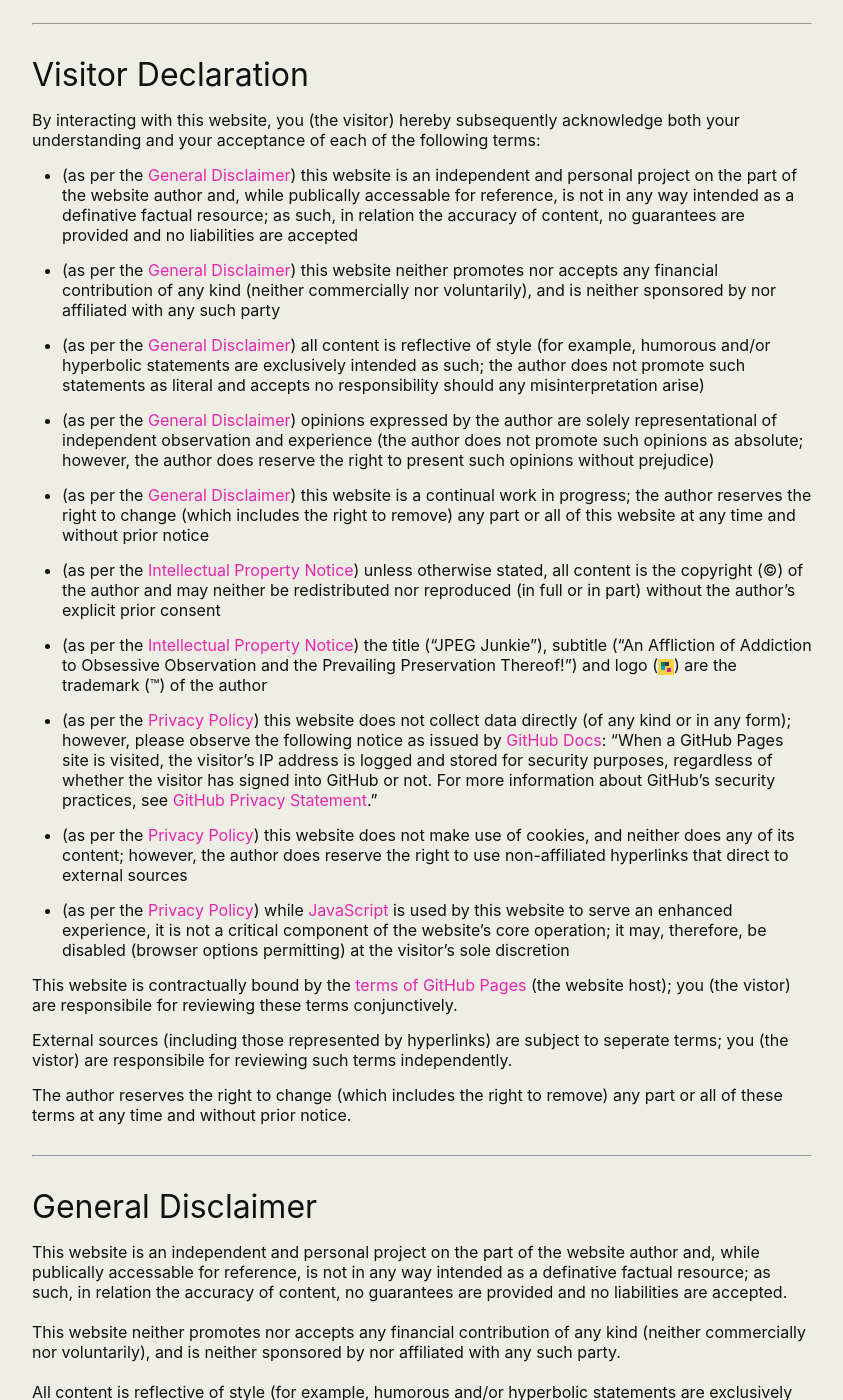
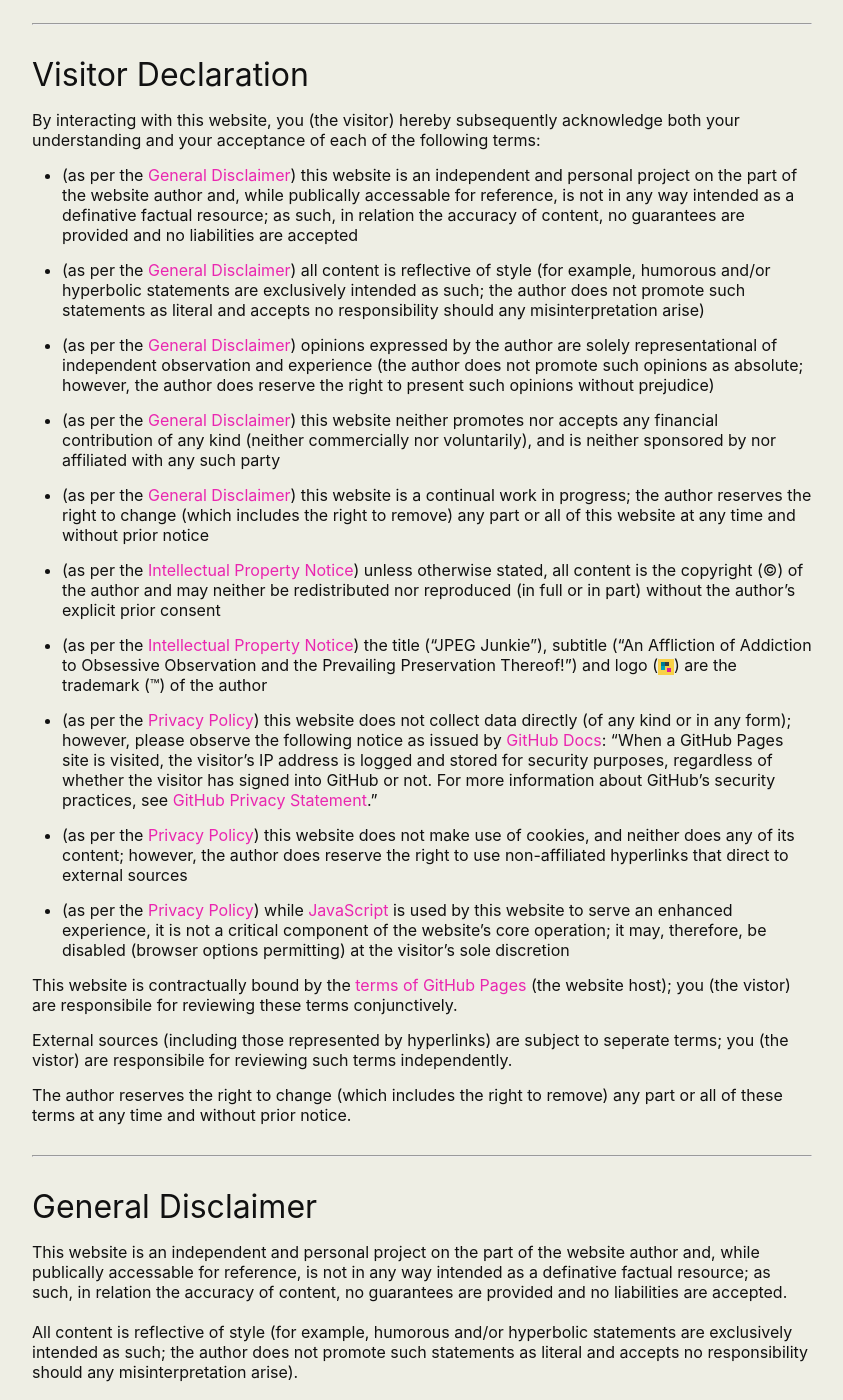
Before and after one commit to martbetz/martbetz.github.io, a Jekyll site: the page built from terms-and-conditions.md, in a window 1280 px wide and 1400 px high, scrolled down 313 px. Shown: the whole window, without its empty margins (218-1061 px from the left). Built offline with Jekyll 4.4.1, drawn with Linux system fonts in a browser that asks for light colours; some of the changed text lies outside the part shown.

Commit message:
Update terms-and-conditions.md

```diff
--- a/terms-and-conditions.md
+++ b/terms-and-conditions.md
@@ -45,11 +45,7 @@
 (as per the <a href="#disclaimer">General Disclaimer</a>) the author provides no guarantees regarding the accuracy of the website’s content; nor does the author accept responsibility should any misinterpretation of its content arise
 </li>
 </ul> -->
-<ul>
-<li>
-(as per the <a href="#disclaimer">General Disclaimer</a>) this website neither promotes nor accepts any financial contribution of any kind (neither commercially nor voluntarily), and is neither sponsored by nor affiliated with any such party
-</li>
-</ul>
+
 <ul>
 <li>
 (as per the <a href="#disclaimer">General Disclaimer</a>) all content is reflective of style (for example, humorous and/or hyperbolic statements are exclusively intended as such; the author does not promote such statements as literal and accepts no responsibility should any misinterpretation arise)
@@ -58,6 +54,11 @@
 <ul>
 <li>
 (as per the <a href="#disclaimer">General Disclaimer</a>) opinions expressed by the author are solely representational of independent observation and experience (the author does not promote such opinions as absolute; however, the author does reserve the right to present such opinions without prejudice)
+</li>
+</ul>
+<ul>
+<li>
+(as per the <a href="#disclaimer">General Disclaimer</a>) this website neither promotes nor accepts any financial contribution of any kind (neither commercially nor voluntarily), and is neither sponsored by nor affiliated with any such party
 </li>
 </ul>
 <ul>
@@ -128,13 +129,14 @@
 <br>
 <br>
 The author provides no guarantees regarding the accuracy of the website’s content; nor does the author  accept responsibility should any misinterpretation of its content arise. -->
-This website neither promotes nor accepts any financial contribution of any kind (neither commercially nor voluntarily), and is neither sponsored by nor affiliated with any such party.
-<br>
-<br>
+
 All content is reflective of style (for example, humorous and/or hyperbolic statements are exclusively intended as such; the author does not promote such statements as literal and accepts no responsibility should any misinterpretation arise).
 <br>
 <br>
 Opinions expressed by the author are solely representational of independent observation and experience (the author does not promote such opinions as absolute; however, the author does reserve the right to present such opinions without prejudice).
+<br>
+<br>
+This website neither promotes nor accepts any financial contribution of any kind (neither commercially nor voluntarily), and is neither sponsored by nor affiliated with any such party.
 <br>
 <br>
 This website is a continual work in progress; the author reserves the right to change (which inludes the right to remove) any part or all of this website at any time and without prior notice.
```
